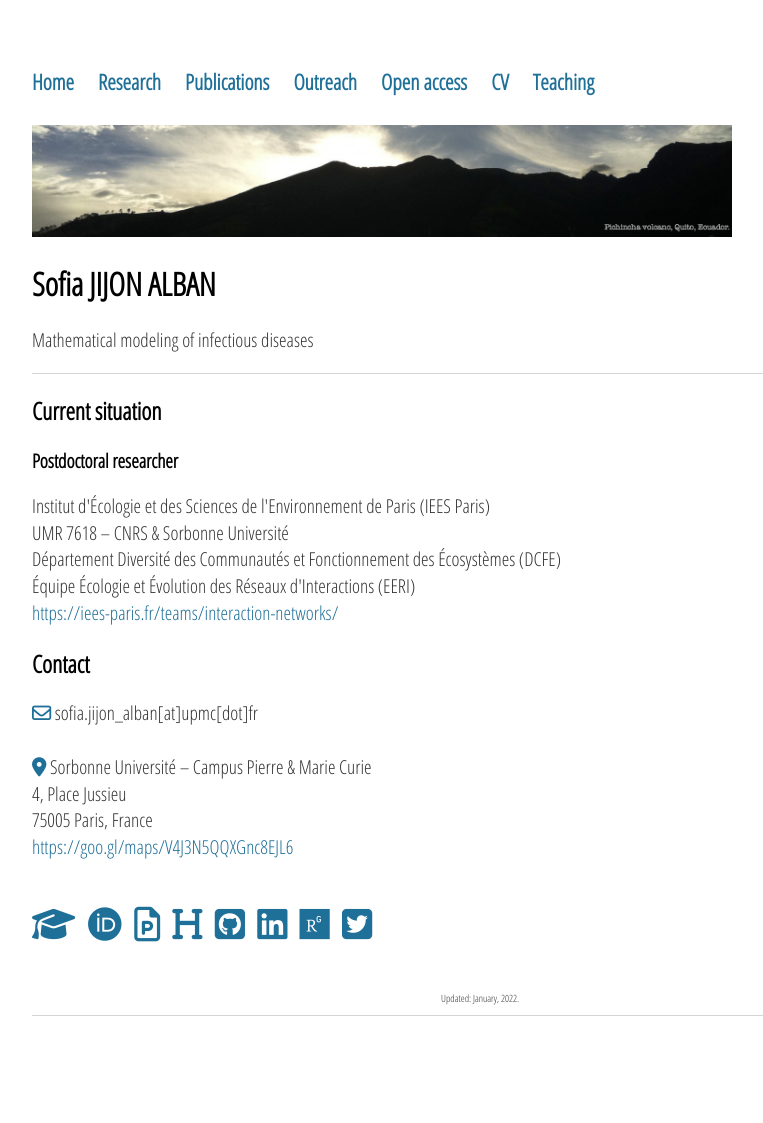
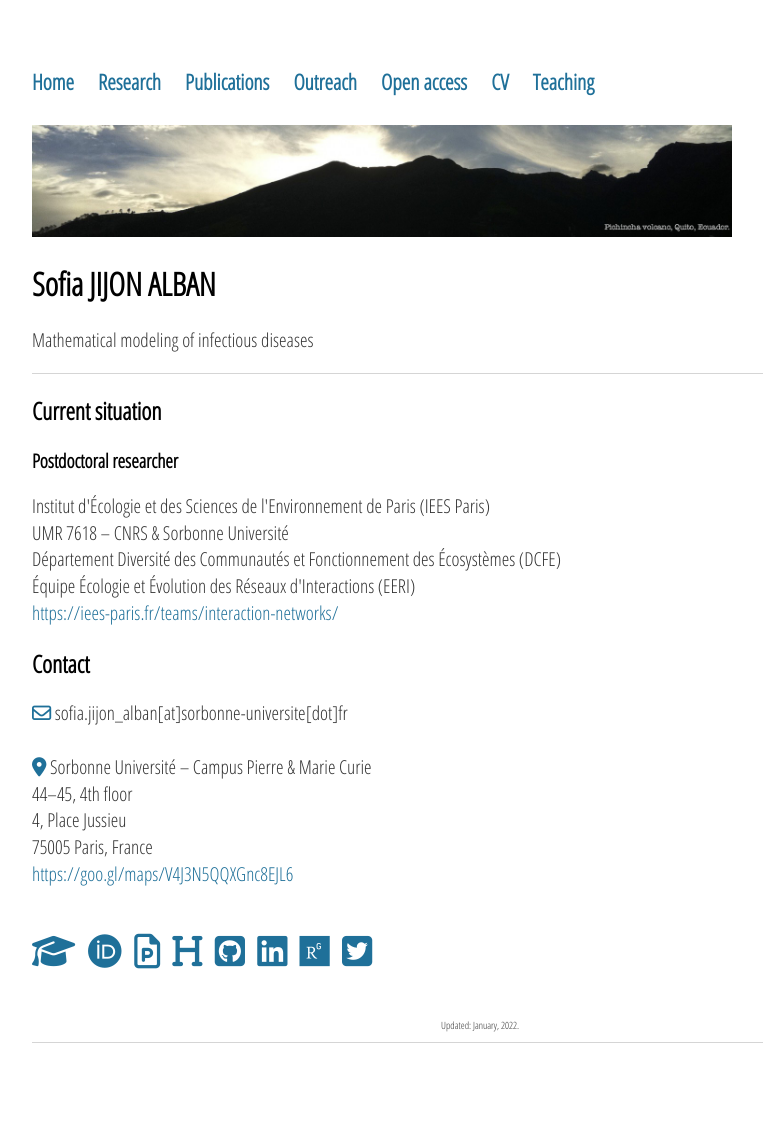
Before and after one commit to sjijon/sjijon.github.io, a Jekyll site: the page built from index.html, in a window 1280 px wide. Shown: the whole page, without its empty margins (160-923 px from the left). Built offline with Jekyll 4.4.1, drawn with Linux system fonts in a browser that asks for light colours; nearby versions of some CDN libraries; before the commit the page ends 1096 px from its top, so only the background shows below that.

Commit message:
Update address

```diff
--- a/index.html
+++ b/index.html
@@ -27,15 +27,20 @@ title: Sofia JIJON
 
 	<h2>Contact</h2>
 	<p>
-		<i class="far fa-envelope" style="color:#1f7099"></i> sofia.jijon_alban[at]upmc[dot]fr
+		<i class="far fa-envelope" style="color:#1f7099"></i> sofia.jijon_alban[at]sorbonne-universite[dot]fr
 		<br>
+		<!-- <i class="far fa-envelope" style="color:#1f7099"></i> sofia.jijon_alban[at]upmc[dot]fr
+		<br> -->
 		<!-- <i class="far fa-envelope" style="color:#1f7099"></i> sofia.jijon[at]gmail[dot]com -->
 		<!-- <br> -->
 		<!-- <i class="far fa-envelope" style="color:#1f7099"></i> sofia.jijon-alban[at]lecnam[dot]net
 		<br>
 		<i class="far fa-envelope" style="color:#1f7099"></i> sofia.jijon[at]iplesp[dot]upmc[dot]fr -->
 		<br>
-			<i class="fa fa-map-marker" aria-hidden="true" style="color:#1f7099"></i> Sorbonne Université – Campus Pierre & Marie Curie
+			<i class="fa fa-map-marker" aria-hidden="true" style="color:#1f7099"></i>
+			Sorbonne Université – Campus Pierre & Marie Curie
+		<br>
+		44–45, 4th floor
 		<br>
 		4, Place Jussieu
 		<br>
```
